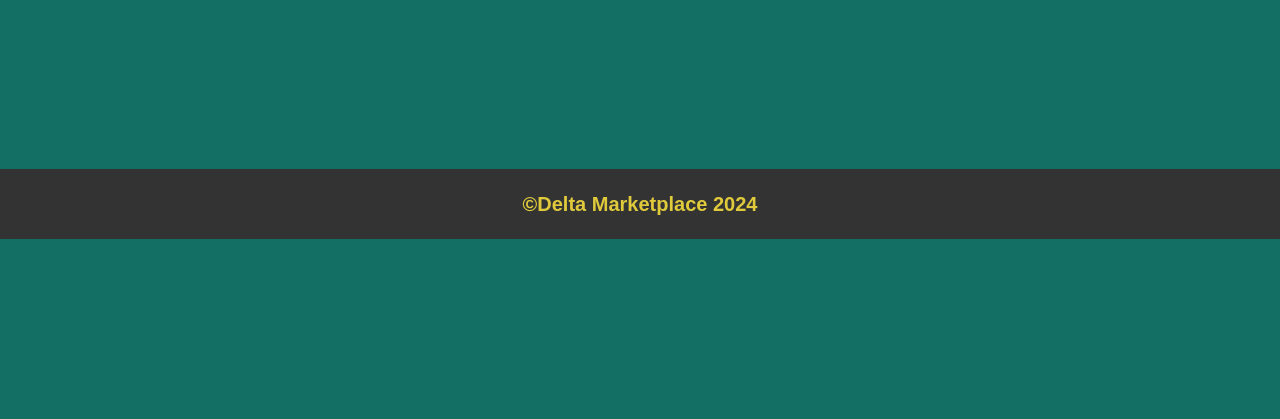
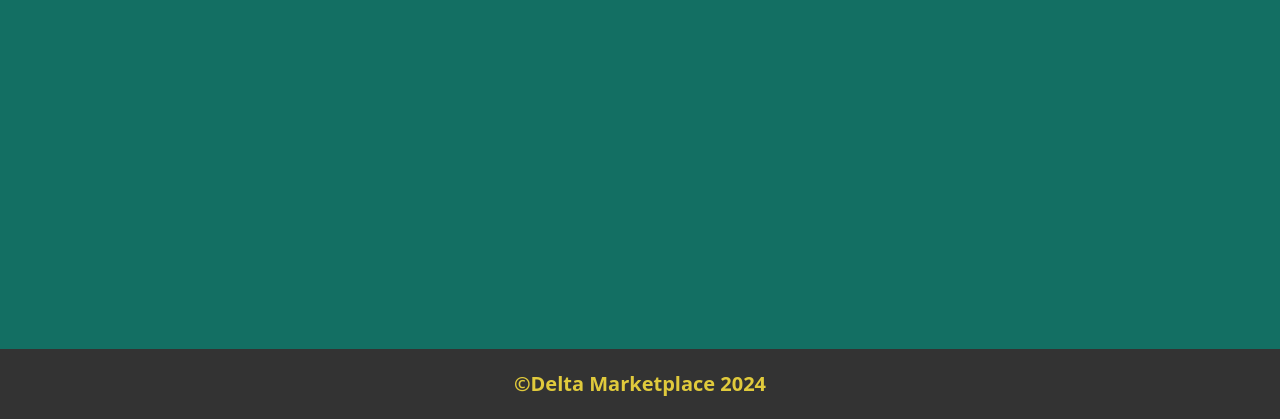
Before and after one commit to Hunter-Wigal/CS440-Team-Delta, a Django app: page /publisher/1/ in a window 1280 px wide. Shown: the part 561-980 px from the top of the page. Before the commit the page ends 800 px from the top, so only its background shows below. Run offline with Django 5.2, Linux system fonts and the light colour scheme; data that the repository does not hold is empty.

Commit message:
footer fixed

```diff
--- a/delta_marketplace/app/templates/Layouts/publisher_dashboard.html
+++ b/delta_marketplace/app/templates/Layouts/publisher_dashboard.html
@@ -7,7 +7,6 @@
 </header>
 <style>
     body {
-        font-family: Arial, sans-serif;
         margin: 0;
         padding: 0;
     }
@@ -42,7 +41,7 @@
     }
 </style>
 
-<body style="background-color: #136F63">
+<div class="page-container" style="height:100vh;">
     <div class="row">
         <div class="col-lg-6"> Publisher Info
             <div class="text-center">
@@ -56,8 +55,8 @@
             Games Published
             <div class="row justify-content-center" style="overflow-y: scroll;">
 
-                {% if games_published is not none%}
-                {% for game_published in games_published%}
+                {% if games_published is not none %}
+                {% for game_published in games_published %}
                 <!-- <div class="row"> -->
                 <div class="card-custom">
                     <img src="{{game_published.image}}" alt="An image of {{game_published.name}}" class="card-image">
@@ -89,6 +88,6 @@
         </div>
     </div>
 
-</body>
+</div>
 
 {% endblock %}
--- a/delta_marketplace/app/templates/base.html
+++ b/delta_marketplace/app/templates/base.html
@@ -57,10 +57,9 @@
 
   .footer {
     background-color: #333;
-    margin-top: 20px;
     padding: 20px 0;
     text-align: center;
-    position: fixed;
+    position: relative;
     bottom: 0;
     width: 100%;
     display: block;
@@ -140,7 +139,7 @@
 
 </script>
 
-<body style="height: 100vh">
+<body style="height: 100%">
   <!-- Navigation Bar, eventually needs a search bar -->
   <nav class="navbar navbar-expand-lg">
     <div class="container-fluid">
@@ -277,6 +276,9 @@
     </div>
   </div>
 
+  {% block content %}
+  {% endblock %}
+
   <!-- Footer -->
   <footer class="footer">
     <div>
@@ -286,5 +288,3 @@
 </body>
 
 </html>
-{% block content %}
-{% endblock %}
```
